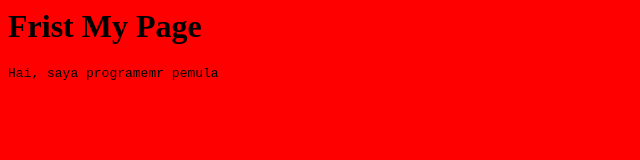
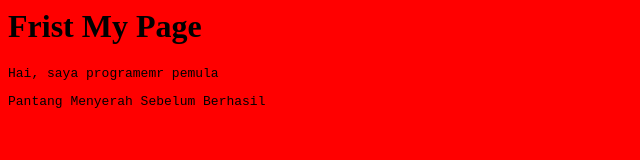
Before and after one commit to sahrullramadhan/my-project, a plain HTML site: page index.html in a window 1280 px wide. Shown: the whole page, without its empty margins (0-640 px from the left). Drawn offline with Linux system fonts and the light colour scheme.

Commit message:
editan pertama

```diff
--- a/index.html
+++ b/index.html
@@ -15,5 +15,6 @@ hi {
 <body>
 <h1>Frist My Page</h1>
 <pre>Hai, saya programemr pemula</pre>
+<pre>Pantang Menyerah Sebelum Berhasil</pre>
 </body>
 </html>
```
